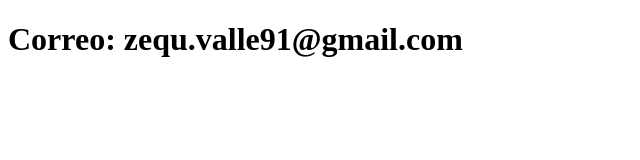
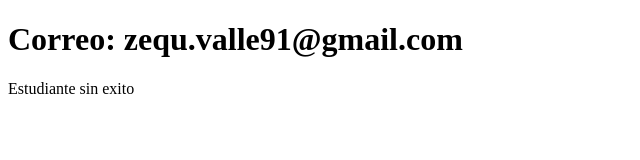
Before and after one commit to zequi199x/Sistema-de-registro, a plain HTML site: page contacto.html in a window 1280 px wide. Shown: the whole page, without its empty margins (0-640 px from the left). Drawn offline with Linux system fonts and the light colour scheme.

Commit message:
Actualia el contacto

```diff
--- a/contacto.html
+++ b/contacto.html
@@ -7,5 +7,6 @@
 </head>
 <body>
     <h1>Correo: zequ.valle91@gmail.com</h1>
+    <p>Estudiante sin exito</p>
 </body>
 </html>
```
